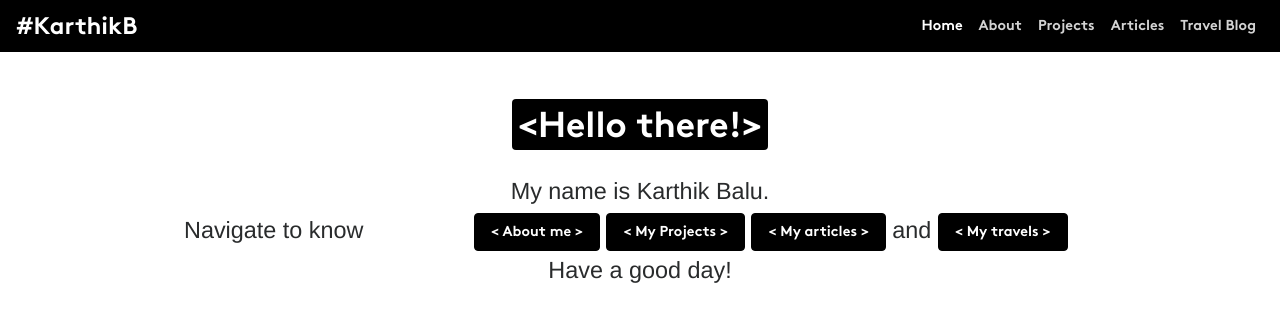
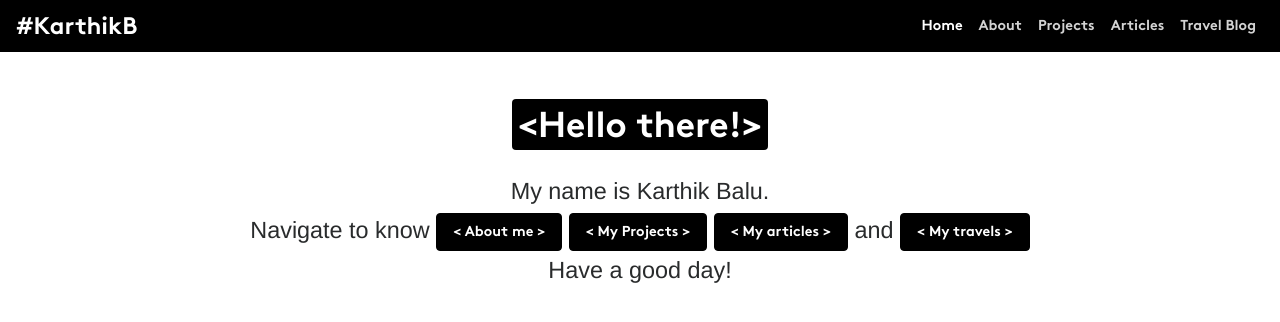
Before and after one commit to karthik-balu/karthik-balu.github.io, a Jekyll site: the page built from index.html, in a window 1280 px wide and 900 px high. Shown: the top 322 px of the window. Built offline with Jekyll 4.4.1, drawn with Linux system fonts in a browser that asks for light colours.

Commit message:
fix Index

```diff
--- a/index.html
+++ b/index.html
@@ -10,11 +10,8 @@ title: "#KarthikB"
 		<div class="col-12">
 			My name is Karthik Balu.
 		</div>
-		<div class="row">
-			<div class="col-md-3 col-12 text-right">
+		<div class="col-12">
 			Navigate to know
-			</div>
-			<div class="col-md-9 col-6 center">
 			<a class="btn btn-primary" role="button" href="/about/"> <code>< About me ></code></a>
 			<a class="btn btn-primary" role="button" href="/projects"><code>< My Projects ></code></a>
 			<a class="btn btn-primary" role="button" href="/articles/"><code>< My articles ></code></a> and
@@ -23,6 +20,5 @@ title: "#KarthikB"
 		<div class="col-12">
 			Have a good day!<br>
 		</div>
-		</div>
 	</h3>
 </div>
```
Lines whose indentation alone changed are shown as unchanged.
